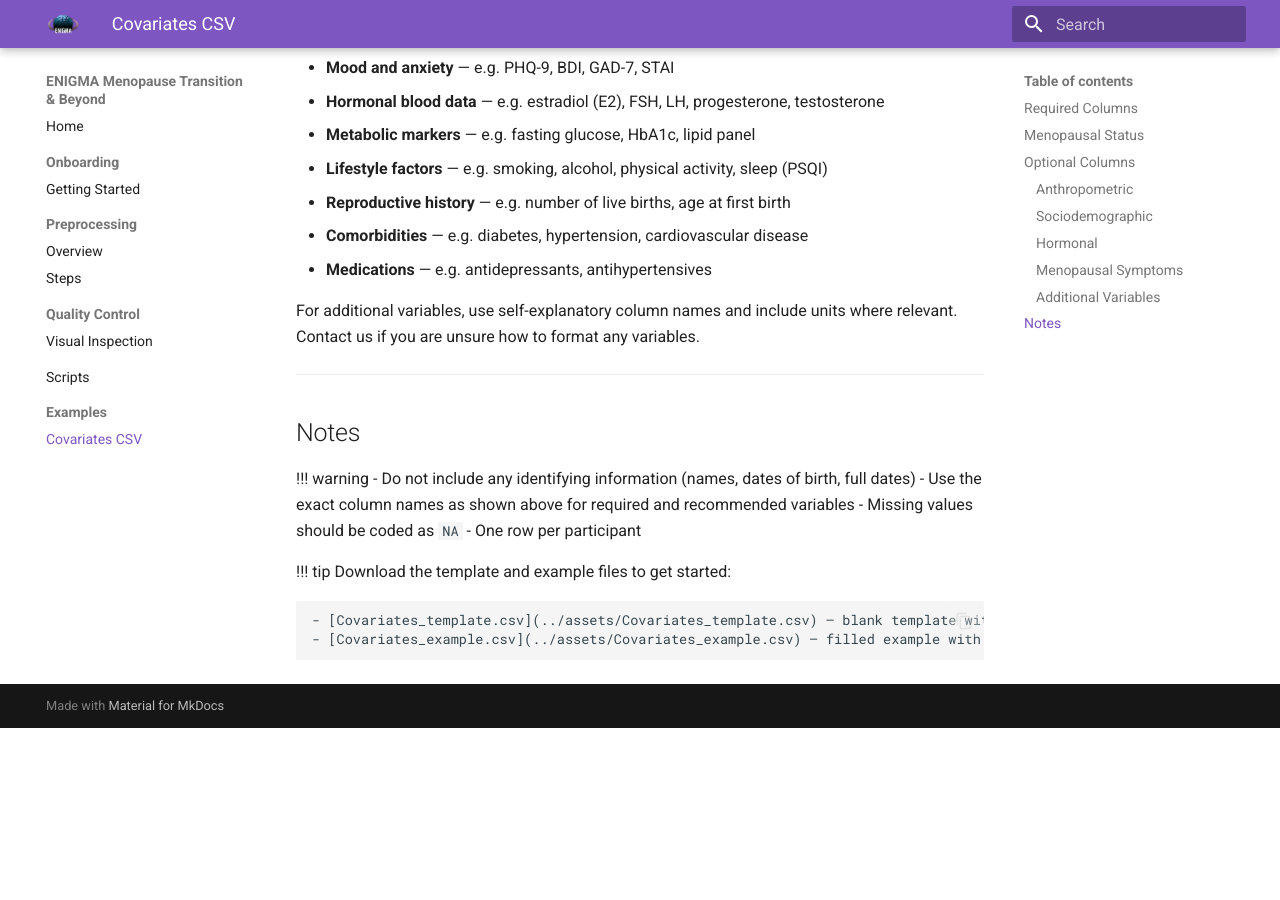
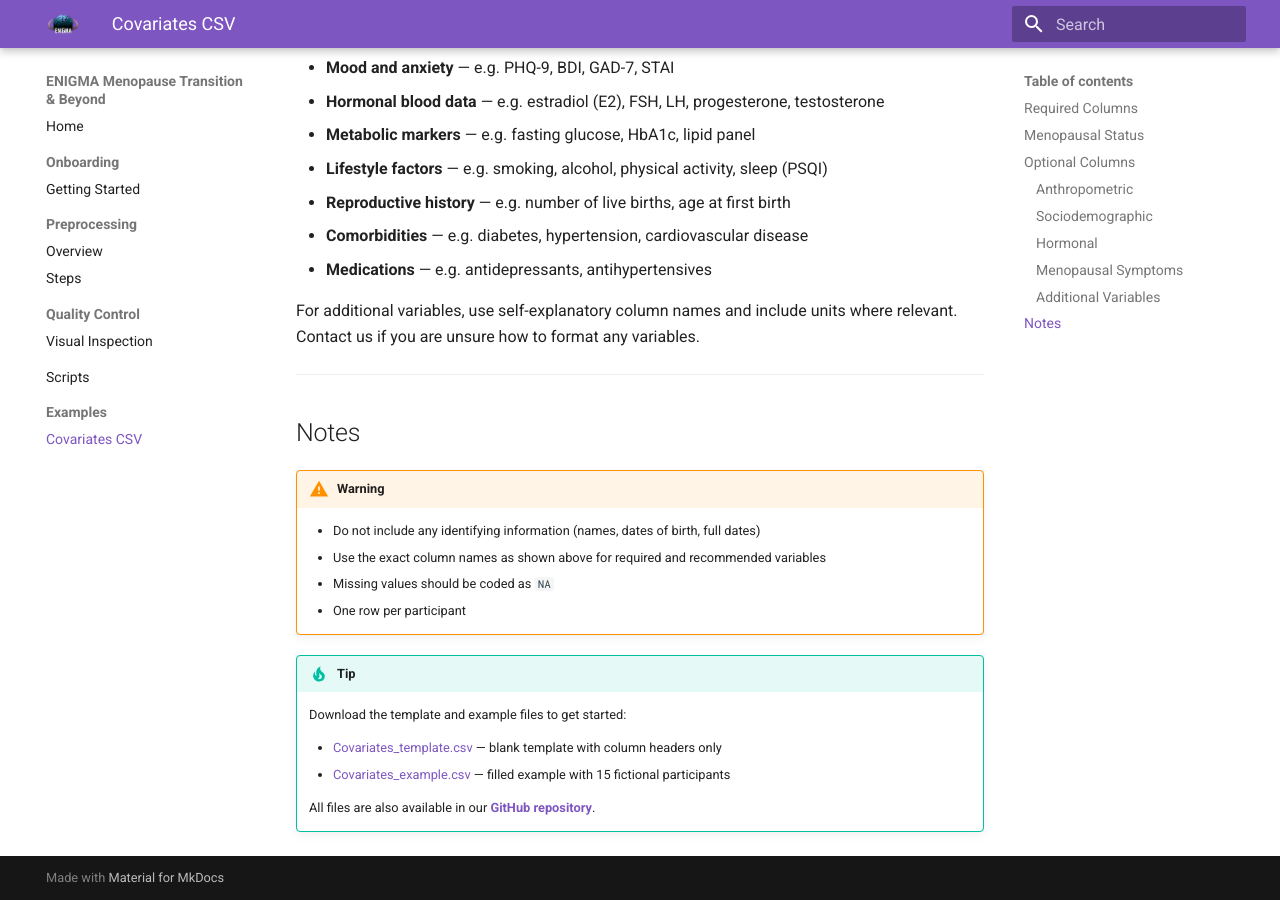
Before and after one commit to gorettiei/enigma-menopause-docs, an MkDocs documentation site: the page built from docs/examples/covariates.md, in a window 1280 px wide and 900 px high, scrolled down 2917 px. Built offline with MkDocs 1.6.1 and Material for MkDocs 9.7.7, drawn with Linux system fonts in a browser that asks for light colours; before the commit the page ends 3645 px from its top, so only the background shows below that.

Commit message:
Clean up covariates page

```diff
--- a/docs/examples/covariates.md
+++ b/docs/examples/covariates.md
@@ -109,3 +109,5 @@ For additional variables, use self-explanatory column names and include units wh
 
     - [Covariates_template.csv](../assets/Covariates_template.csv) — blank template with column headers only
     - [Covariates_example.csv](../assets/Covariates_example.csv) — filled example with 15 fictional participants
+
+    All files are also available in our **[GitHub repository](https://github.com/gorettiei/enigma-menopause-docs/tree/main/docs/assets)**.
--- a/mkdocs.yml
+++ b/mkdocs.yml
@@ -15,6 +15,11 @@ theme:
     - search.highlight
     - content.code.copy
 
+markdown_extensions:
+  - admonition
+  - pymdownx.details
+  - pymdownx.superfences
+
 extra_css:
   - assets/extra.css
 
```
